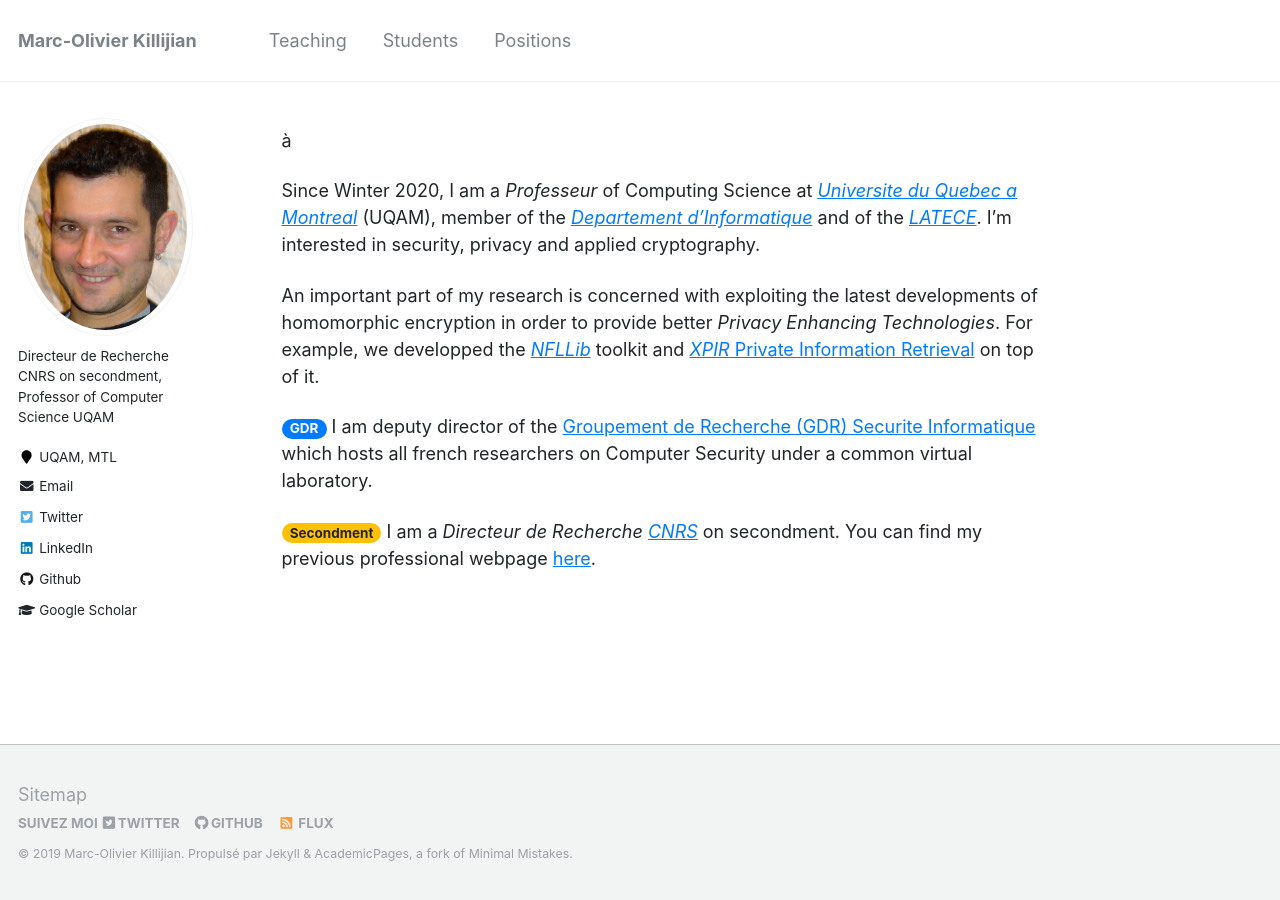
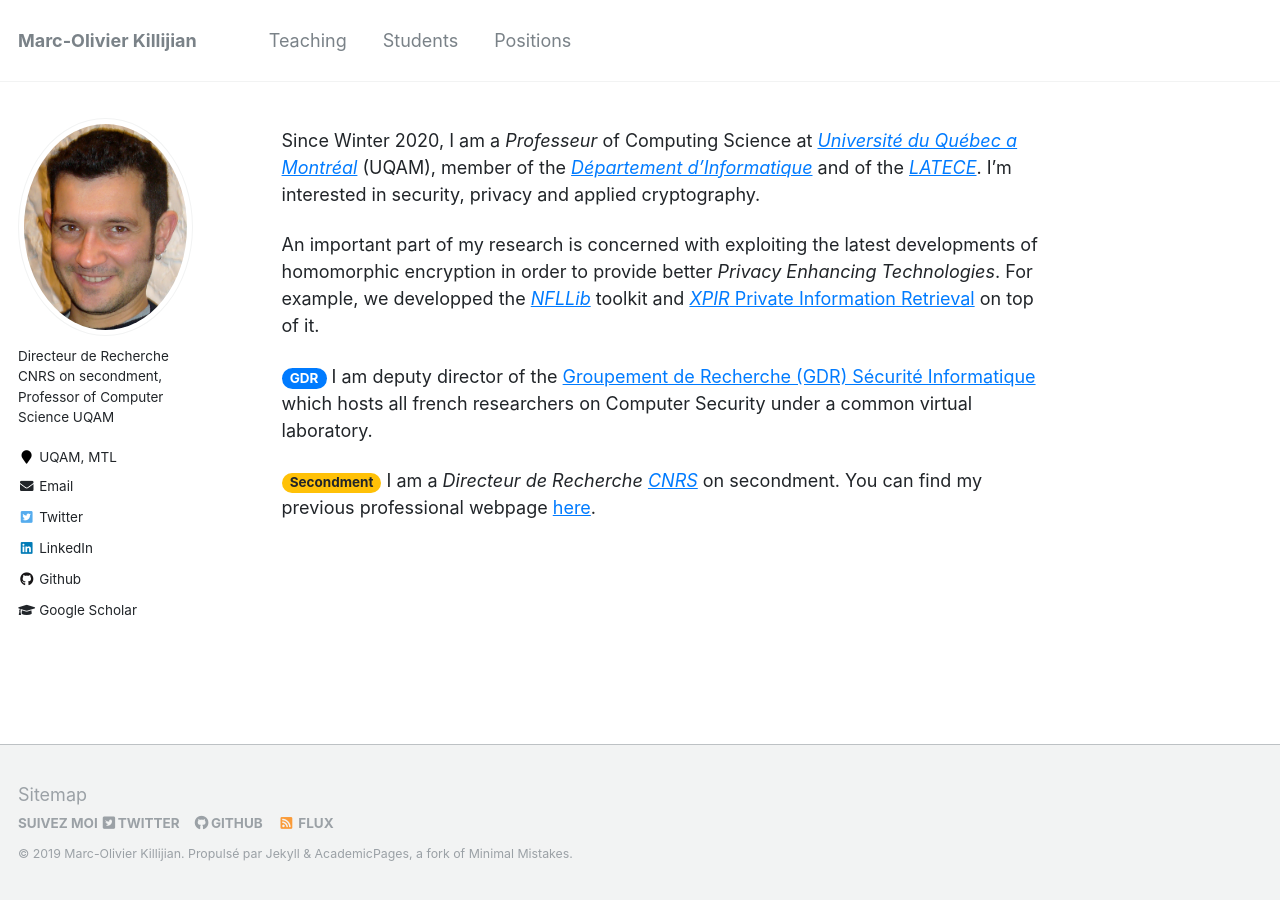
Before and after one commit to Kirija/kirija.github.io, a Jekyll site: the page built from _pages/about.md, in a window 1280 px wide. Built offline with Jekyll 4.4.1, drawn with Linux system fonts in a browser that asks for light colours.

Commit message:
+accents in about

```diff
--- a/_pages/about.md
+++ b/_pages/about.md
@@ -10,12 +10,11 @@ redirect_from:
 
 <!-- <span class="badge badge-pill badge-primary">Primary</span>
 <span class="badge badge-pill badge-success">Success</span> -->
-à
 
-Since Winter 2020, I am a _Professeur_ of Computing Science at [_Universite du Quebec a Montreal_](https://uqam.ca/) (UQAM), member of the [_Departement d'Informatique_](https://info.uqam.ca/) and of the [_LATECE_](https://latece.uqam.ca). I'm interested in security, privacy and applied cryptography.
+Since Winter 2020, I am a _Professeur_ of Computing Science at [_Université du Québec a Montréal_](https://uqam.ca/) (UQAM), member of the [_Département d'Informatique_](https://info.uqam.ca/) and of the [_LATECE_](https://latece.uqam.ca). I'm interested in security, privacy and applied cryptography.
 
 An important part of my research is concerned with exploiting the latest developments of homomorphic encryption in order to provide better _Privacy Enhancing Technologies_. For example, we developped the [_NFLLib_](https://github.com/quarkslab/NFLlib) toolkit and [_XPIR_ Private Information Retrieval](https://github.com/XPIR-team/XPIR) on top of it.
 
-<span class="badge badge-pill badge-primary">GDR</span> I am deputy director of the [Groupement de Recherche (GDR) Securite Informatique](https://gdr-securite.irisa.fr) which hosts all french researchers on Computer Security under a common virtual laboratory.
+<span class="badge badge-pill badge-primary">GDR</span> I am deputy director of the [Groupement de Recherche (GDR) Sécurité Informatique](https://gdr-securite.irisa.fr) which hosts all french researchers on Computer Security under a common virtual laboratory.
 
 <span class="badge badge-pill badge-warning">Secondment</span> I am a _Directeur de Recherche_ [_CNRS_](https://cnrs.fr) on secondment. You can find my previous professional webpage [here](https://homepages.laas.fr/~mkilliji).
```
